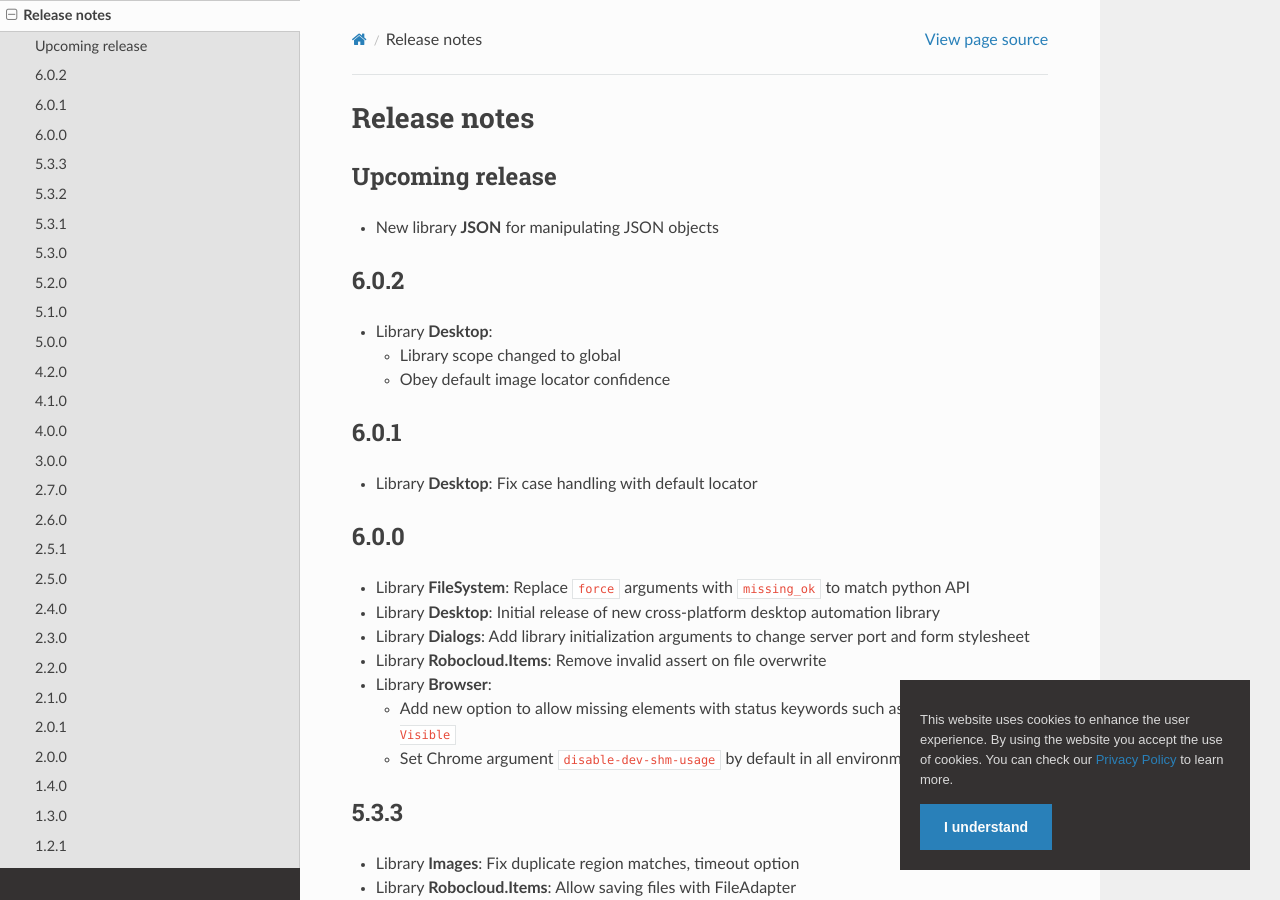
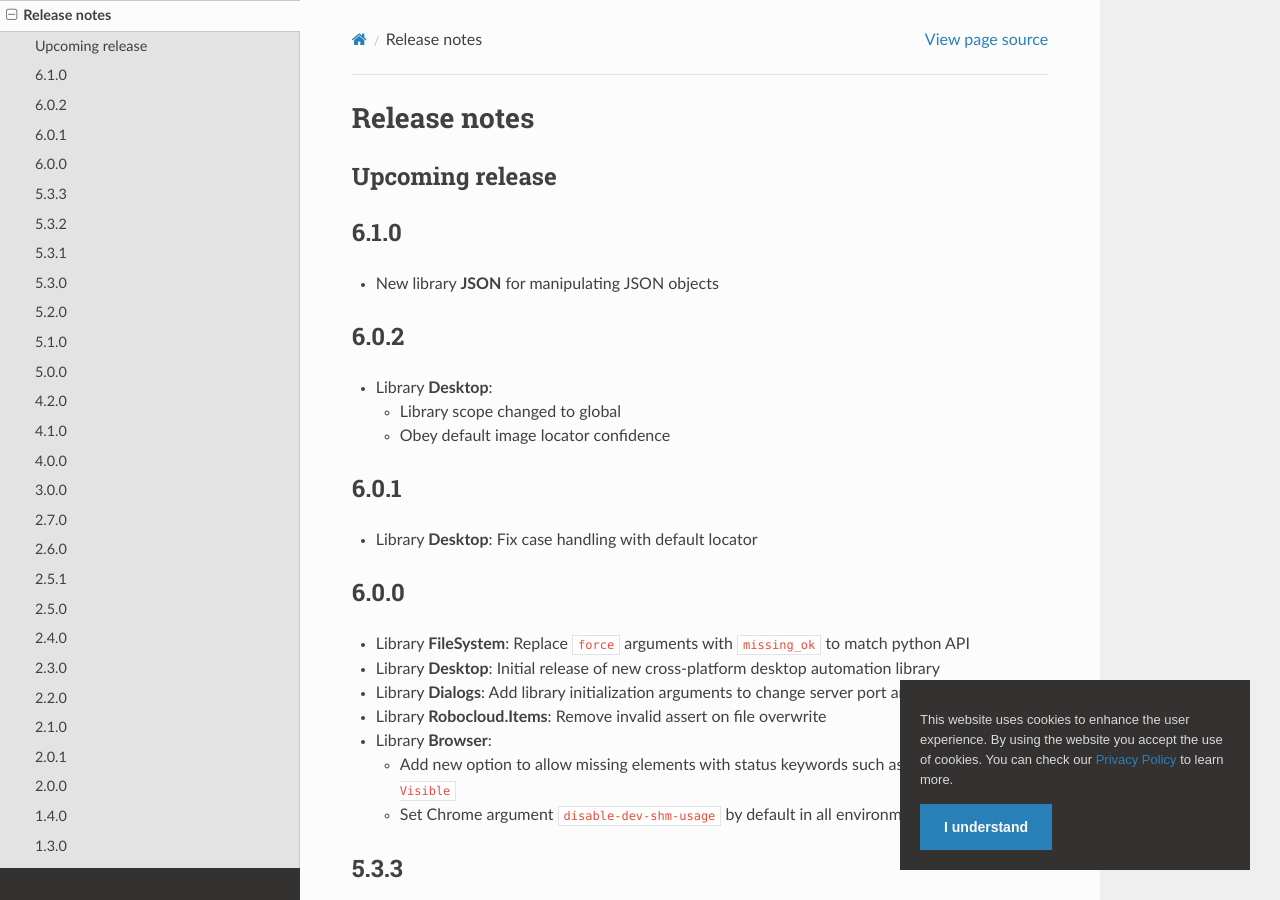
Before and after one commit to coderprovider/Framework-RPA, a Sphinx documentation site: the page built from docs/source/releasenotes.rst, in a window 1280 px wide and 900 px high. Built offline with Sphinx 7.4.7 and the Read the Docs theme 2.0.0, drawn with Linux system fonts in a browser that asks for light colours; pages that are not in the unit, such as notebooks, are missing from menus.

Commit message:
main: version 6.1.0

```diff
--- a/docs/source/releasenotes.rst
+++ b/docs/source/releasenotes.rst
@@ -3,6 +3,9 @@
 
 Upcoming release
 ----------------
+
+6.1.0
+-----
 
 - New library **JSON** for manipulating JSON objects
 
```
Also changed, not shown: 2 other files.
